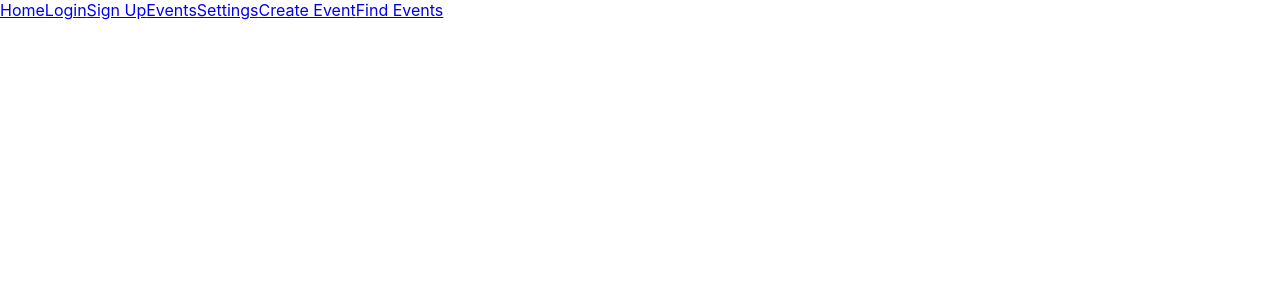
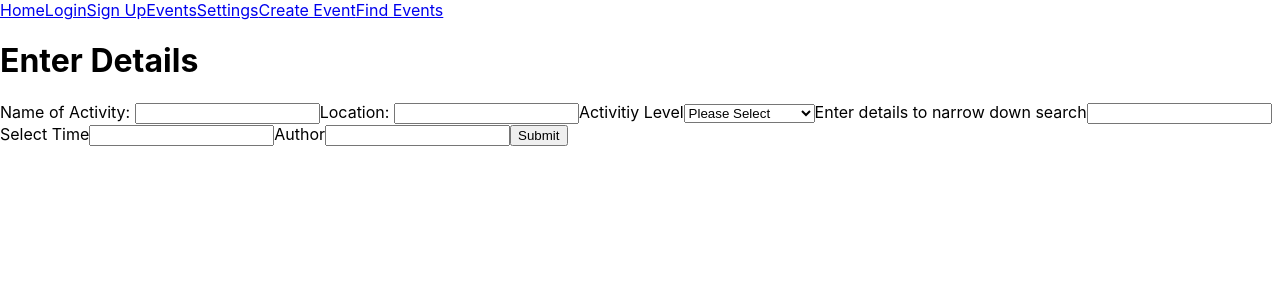
Before and after one commit to theo110/Fit.Me-UofTHacks2022, a React (Create React App) app in the folder client/: page /create in a window 1280 px wide. Shown: the top 300 px of the page. Built offline with nearby package versions, Linux system fonts and the light colour scheme; the HTML template or start-up script is replaced by a standard one.

Commit message:
Create event page finished

```diff
--- a/client/src/App.js
+++ b/client/src/App.js
@@ -46,13 +46,11 @@ function App() {
       <Route path="/signup" element = {<SignUp logOn={logOn} loginStatus = {loginStatus}/>}></Route>
       <Route path="/events" element = {<Events loginStatus = {loginStatus} accountData = {accountData}/>}></Route>
       <Route path="/settings" element = {<Settings loginStatus = {loginStatus} accountData = {accountData}/>}></Route>
+      <Route path="/create" element = {<CreateEvent loginStatus = {loginStatus} accountData = {accountData}/>}></Route>
       <Route path="/events" element = {<Events/>}></Route>
-
     </Routes>
     </>
   );
 }
 
 export default App;
-
-//<Route path="/create" element = {<CreateEvent loginStatus = {loginStatus} accountData = {accountData}/>}></Route>
--- a/client/src/components/CreateEvent.jsx
+++ b/client/src/components/CreateEvent.jsx
@@ -54,7 +54,7 @@ function CreateEvent(props){
                 <input type="text" name="description" onChange={changeDescription}></input>
                 <label>Select Time</label>
                 <input type="text" name="time" onChange={changeTime}></input>
-                <label>Author: IDK What this is</label>
+                <label>Author</label>
                 <input type="text" name="author" onChange={changeAuthor}></input>
                 <input type="submit" value="Submit"></input>
             </form>
--- a/client/src/components/MsDrop.jsx
+++ b/client/src/components/MsDrop.jsx
@@ -33,6 +33,14 @@ const sports = [
     {
         value: 8,
         label: "Skiing"
+    },
+    {
+        value: 9,
+        label: "Tennis"
+    },
+    {
+        value: 10,
+        label: "Cycling"
     }
 ]
 
```
